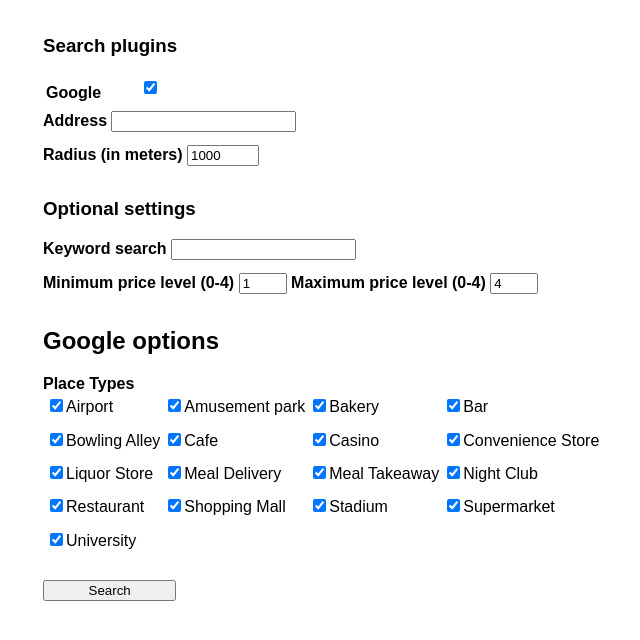
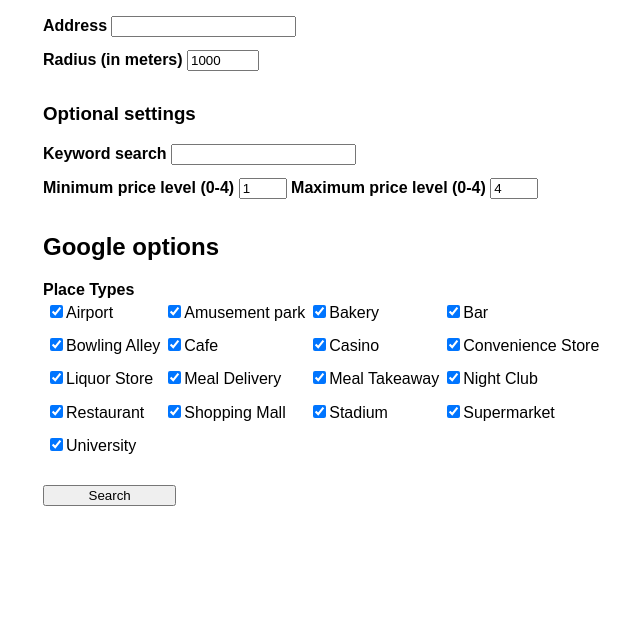
Before and after one commit to johnchampions/TARP, a Flask app: template templates/tar/googlesearch.html in a window 1280 px wide. Shown: the part 115-755 px from the top of the page, without its empty margins (133-773 px from the left). Run offline with Flask 2, Linux system fonts and the light colour scheme; the template is opened without the code that fills it, so the values that code supplies are empty; parts of the project's set-up code (start-up, migrations or seed data) failed here and were passed over; some libraries are stand-ins or nearby versions.

Commit message:
Removed checkbox

```diff
--- a/templates/tar/googlesearch.html
+++ b/templates/tar/googlesearch.html
@@ -6,13 +6,6 @@
 {% block content %}
 <div id="searchform">
 <form method="POST" name="myform">
-    <h3>Search plugins</h3>
-    <table>
-        <tr>
-            <td style="width: 10%;"><label for="googleplugin">Google</label></td>
-            <td><input type="checkbox" name="googleplugin" id="googleplugin" onclick="showplugin('google')" checked/></td>
-        </tr>
-    </table>
 
     <div id="shareddiv">
         <label for="address">Address</label>
```
